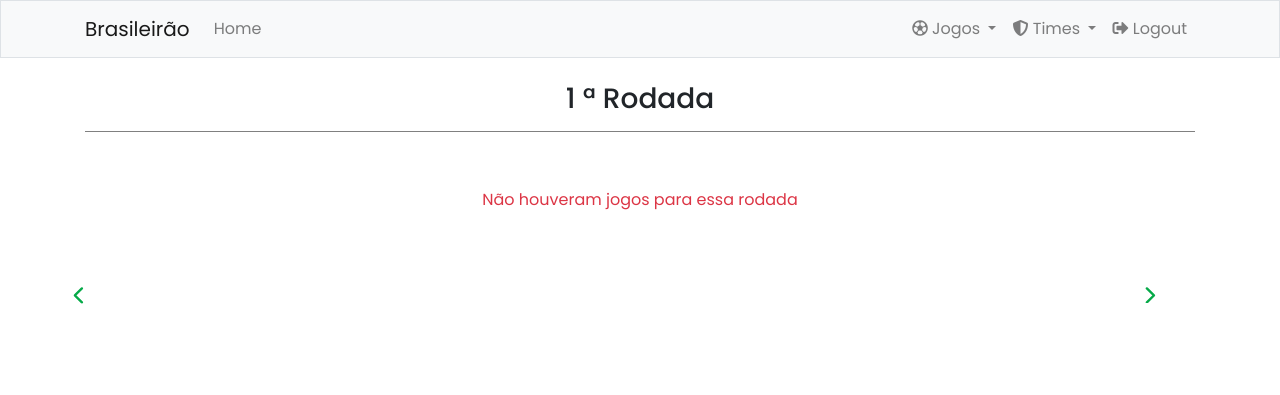
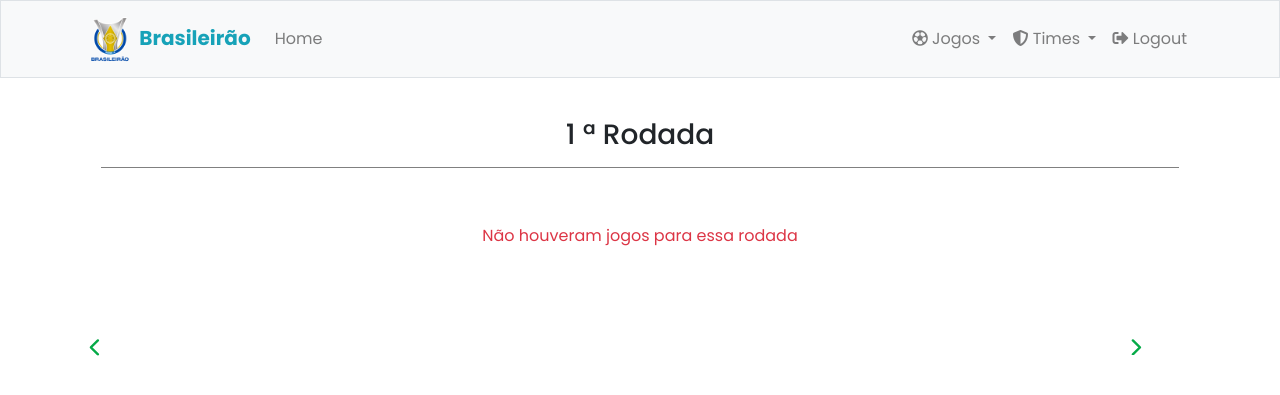
Before and after one commit to rdgrb/projeto-techweb, a Flask app: page /jogos/ in a window 1280 px wide. Shown: the top 395 px of the page. Run offline with Flask 2, Linux system fonts and the light colour scheme; the visitor is signed in with stand-in values (Sample User, id 1); data that the repository does not hold is empty; some libraries are stand-ins or nearby versions.

Commit message:
Pequenos ajustes de layout v2

```diff
--- a/jogos/templates/listarjogos.html
+++ b/jogos/templates/listarjogos.html
@@ -1,10 +1,10 @@
 {% extends "base.html"%}
 
 {% block app_content %}
-<div class="container">
+<div class="container mb-5">
     <div class="row justify-content-center">
         <div class="w-100">
-            <div id="carousel-table" class="carousel slide" data-ride="carousel" data-interval="false">
+            <div id="carousel-table" class="carousel slide p-3" data-ride="carousel" data-interval="false">
                 <div class="carousel-inner" role="listbox">
                     <div id="carousel-small-table1" class="carousel slide w-100" data-ride="carousel"
                         data-interval="false">
@@ -15,7 +15,7 @@
                             {% if rodadaActive == rodada %}
                             {% set active = 'active' %}
                             {% endif %}
-                            <div class="carousel-item {{active}}">
+                            <div class="carousel-item pb-3 {{active}}">
                                 <div class="col-xl-12">
                                     <h3 class="fonte-titulo titulo-carousel-small">{{rodada}} ª Rodada</h3>
                                     <ul class="lista-jogos">
--- a/static/scripts/main.js
+++ b/static/scripts/main.js
@@ -21,7 +21,7 @@ $(document).ready(() => {
 
         $("#logo-modal").attr("src", time.logo);
         $("#titulo-modal").html(time.nome.replace("_", " "));
-        $("#colocacao-modal").html(`${parseInt($id) + 1}º`);
+        $("#colocacao-modal").html(`${parseInt($id) + 1}º <span class="text-dark">- ${time.pontos} pts</span>`);
         $("#colocacao-modal").removeClass("text-info text-warning text-success text-danger")
         $("#vitorias-modal").html(time.vitorias);
         $("#empates-modal").html(time.empates);
--- a/templates/base.html
+++ b/templates/base.html
@@ -18,7 +18,9 @@
 <body>
     <nav class="navbar border navbar-expand-lg navbar-light bg-light mb-4">
         <div class="container">
-            <a class="navbar-brand" href="{{ url_for('main.index') }}">Brasileirão</a>
+            <a class="navbar-brand text-info font-weight-bold" href="{{ url_for('main.index') }}">
+              <img src="{{ url_for('static', filename='img/logo_brasileirao.png') }}" alt=""
+              style="width: 50px; height: 50px"> Brasileirão</a>
             <button class="navbar-toggler" type="button" data-toggle="collapse" data-target="#navbarSupportedContent" aria-controls="navbarSupportedContent" aria-expanded="false" aria-label="Toggle navigation">
               <span class="navbar-toggler-icon"></span>
             </button>
--- a/times/routes.py
+++ b/times/routes.py
@@ -35,7 +35,7 @@ def update(id):
         time.escudo = form.escudo.data
         db.session.add(time)
         db.session.commit()
-        flash('Your changes have been saved.')
+        flash('Time editado com sucesso.')
         return redirect(url_for('times.index'))
     elif request.method == 'GET':
         time = Time.query.get(id)
```
Also changed, not shown: auth/templates/register.html (+4 -4 lines).
